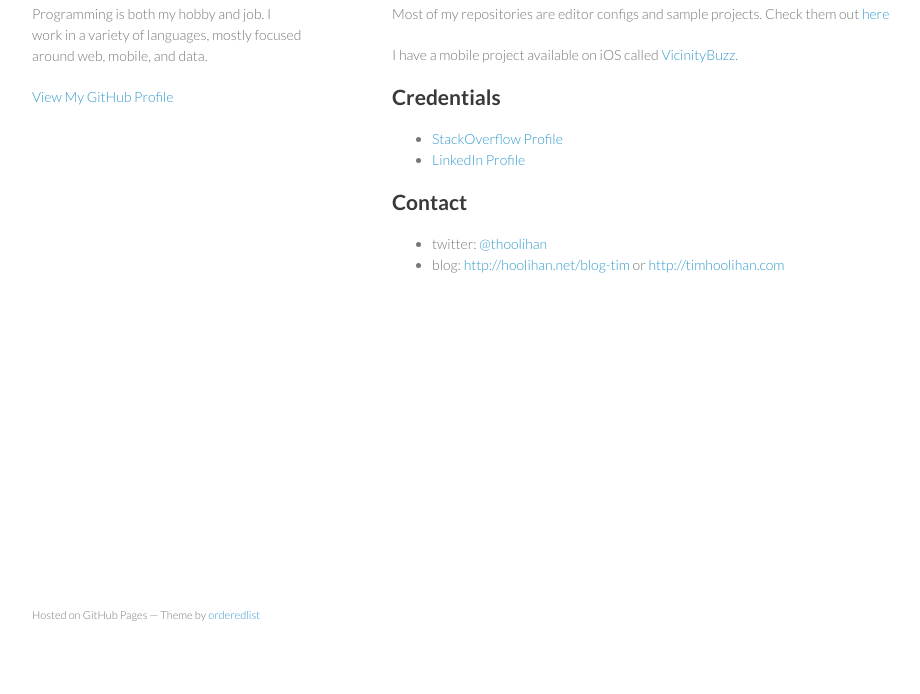
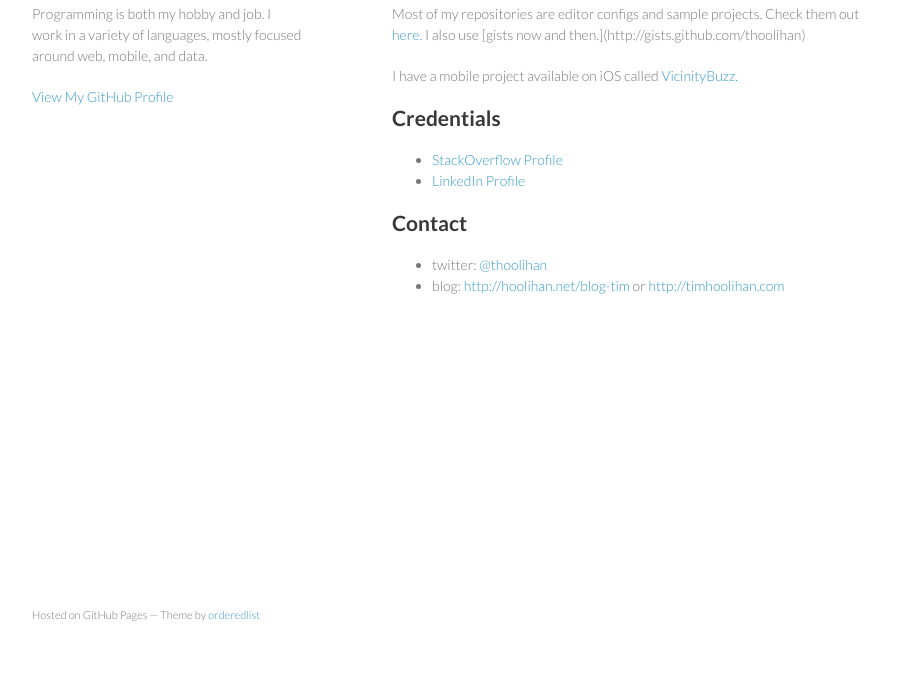
Before and after one commit to thoolihan/thoolihan.github.com, a plain HTML site: page index.html in a window 1280 px wide. Shown: the part 106-800 px from the top of the page, without its empty margins (178-1098 px from the left). Drawn offline with Linux system fonts and the light colour scheme.

Commit message:
added gists link

```diff
--- a/index.html
+++ b/index.html
@@ -25,7 +25,7 @@
       <section>
         <h1>My Github Page</h1>
 
-<p>Most of my repositories are editor configs and sample projects. Check them out <a href="http://github.com/thoolihan">here</a></p>
+<p>Most of my repositories are editor configs and sample projects. Check them out <a href="http://github.com/thoolihan">here.</a> I also use [gists now and then.](http://gists.github.com/thoolihan)</p>
 
 <p>I have a mobile project available on iOS called <a href="http://vicinitybuzz.com/">VicinityBuzz.</a></p>
 
```
